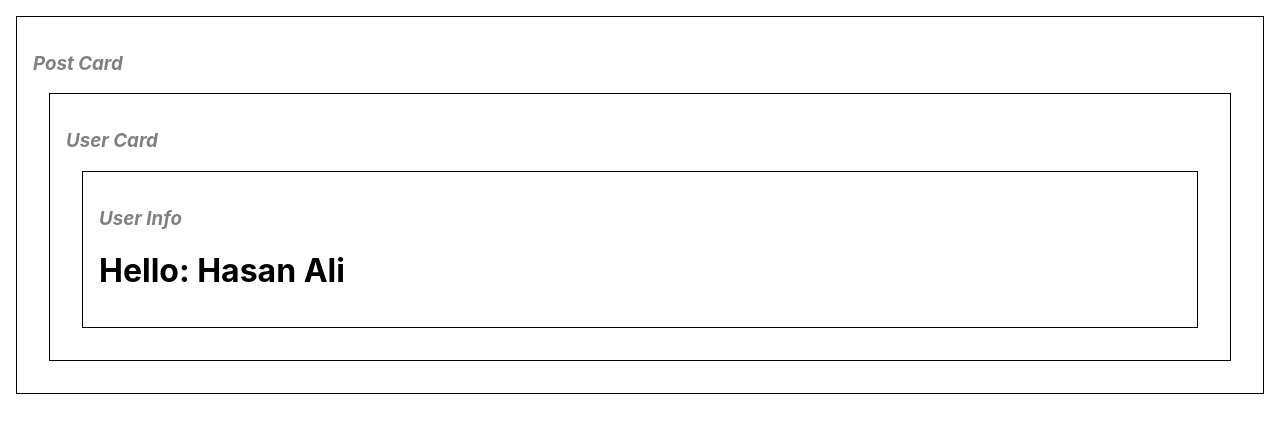
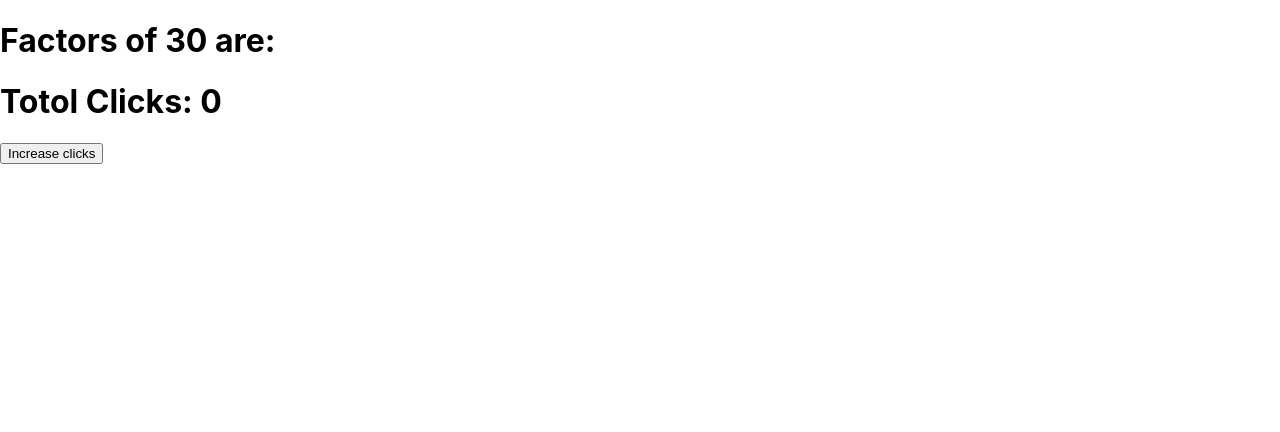
Before and after one commit to WatheqAlshowaiter/ReactForBegginers, a React (Create React App) app: page / in a window 1280 px wide. Shown: the top 432 px of the page. Built offline with nearby package versions, Linux system fonts and the light colour scheme.

Commit message:
7 - useMemo Hook

```diff
--- a/src/App.js
+++ b/src/App.js
@@ -1,18 +1,17 @@
 import React from "react";
 import logo from "./logo.svg";
 import "./App.css";
-import PostCard from "./PostCard";
-import UserContext from "./UserContext";
+import Counter from "./Counter";
 
-const user = {
-	name: "Hasan Ali",
-};
 function App() {
+	const [number, updateNumber] = React.useState(18);
+
+	setTimeout(() => {
+		updateNumber(30);
+	}, 3000);
 	return (
 		<>
-			<UserContext.Provider value={user}>
-				<PostCard/>
-			</UserContext.Provider>
+			<Counter number={number} />
 		</>
 	);
 }
--- a/src/Counter.jsx
+++ b/src/Counter.jsx
@@ -1,37 +1,33 @@
 import React from "react";
 
-export default class Counter extends React.Component {
-	constructor(props) {
-		super(props);
+function factor(number) {
+	const factors = [];
 
-		this.state = {
-			totalClicks: 0,
-		};
-		// this.increaseCLicks = this.increaseCLicks.bind(this); // you can do it here or in the component you will call thr function in
+	let currentNumber = number;
+	while (currentNumber >= 1) {
+		if (Number.isInteger(number / currentNumber)) {
+			factors.push(currentNumber);
 		}
-	// new way of creating states in Class Components in React
-	// state = {
-	// 	totalClicks: 0,
-	// };
-	increaseCLicks() {
-		this.setState({
-			totalClicks: this.state.totalClicks + 1,
-		});
+		currentNumber--;
+	}
+	console.log(factors);
+	return factors.join(", ");
 }
 
-	render() {
+export default function Counter(props) {
+	const [totalClicks, setTotalClicks] = React.useState(0);
+	const numberFactors = React.useMemo(() => {
+		factor(props.number);
+	}, [props.number]);
 	return (
 		<div>
-				<h2>Counter color: {this.props.color}</h2>
-				<h2>Counter size: {this.props.size}</h2>
-				<h1>Total CLicks: {this.state.totalClicks}</h1>
-				<p>colored? {this.props.colored.toString()}</p>
-				<p>number: {this.props.number}</p>
-				<p>counter text: {this.props.children}</p>
-				<button onClick={this.increaseCLicks.bind(this)}>
+			<h1>
+				Factors of {props.number} are: {numberFactors}
+			</h1>
+			<h1>Totol Clicks: {totalClicks}</h1>
+			<button onClick={() => setTotalClicks(totalClicks + 1)}>
 				Increase clicks
 			</button>
 		</div>
 	);
 }
-}
```
Also changed, not shown: src/CounterClass.jsx (added, +37 -0 lines). Lines whose indentation alone changed are shown as unchanged.
